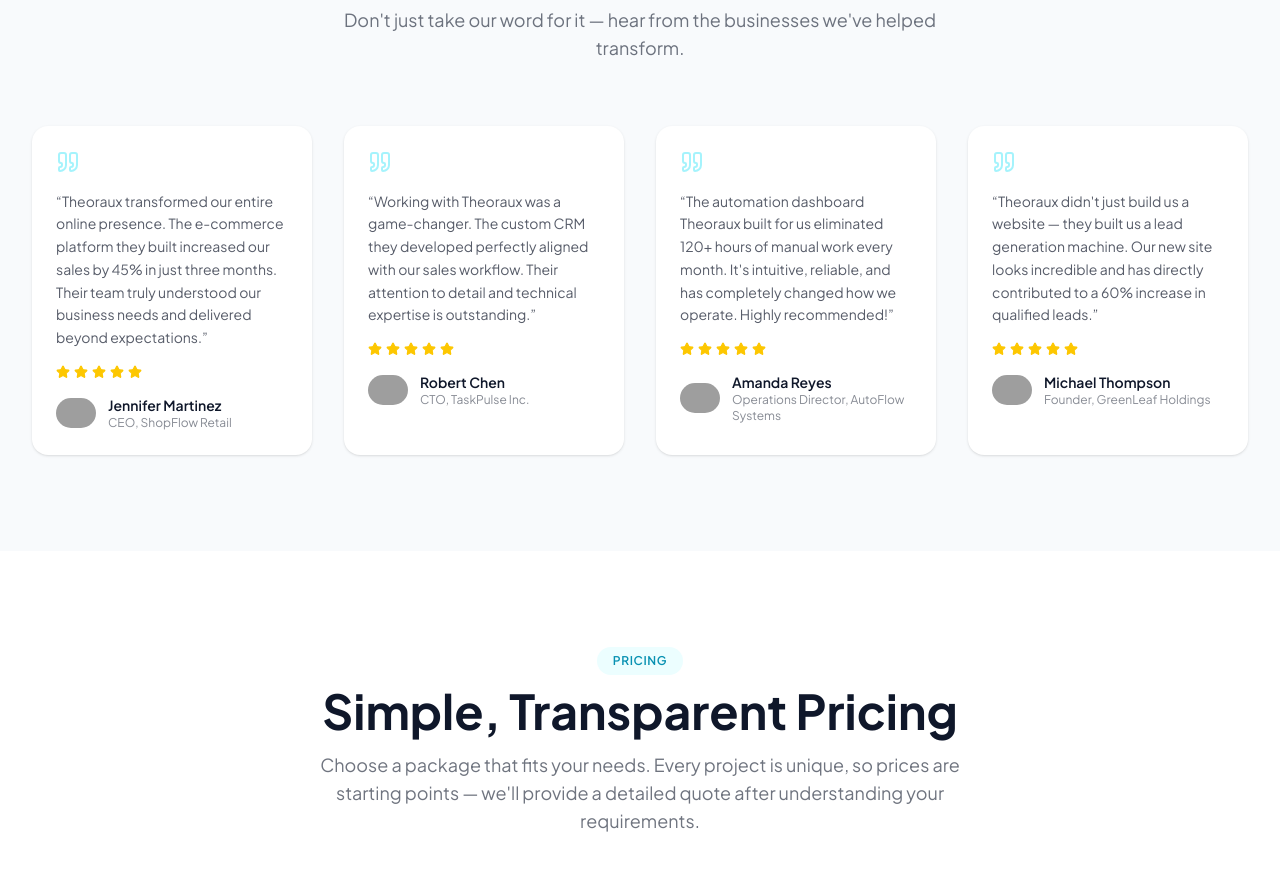
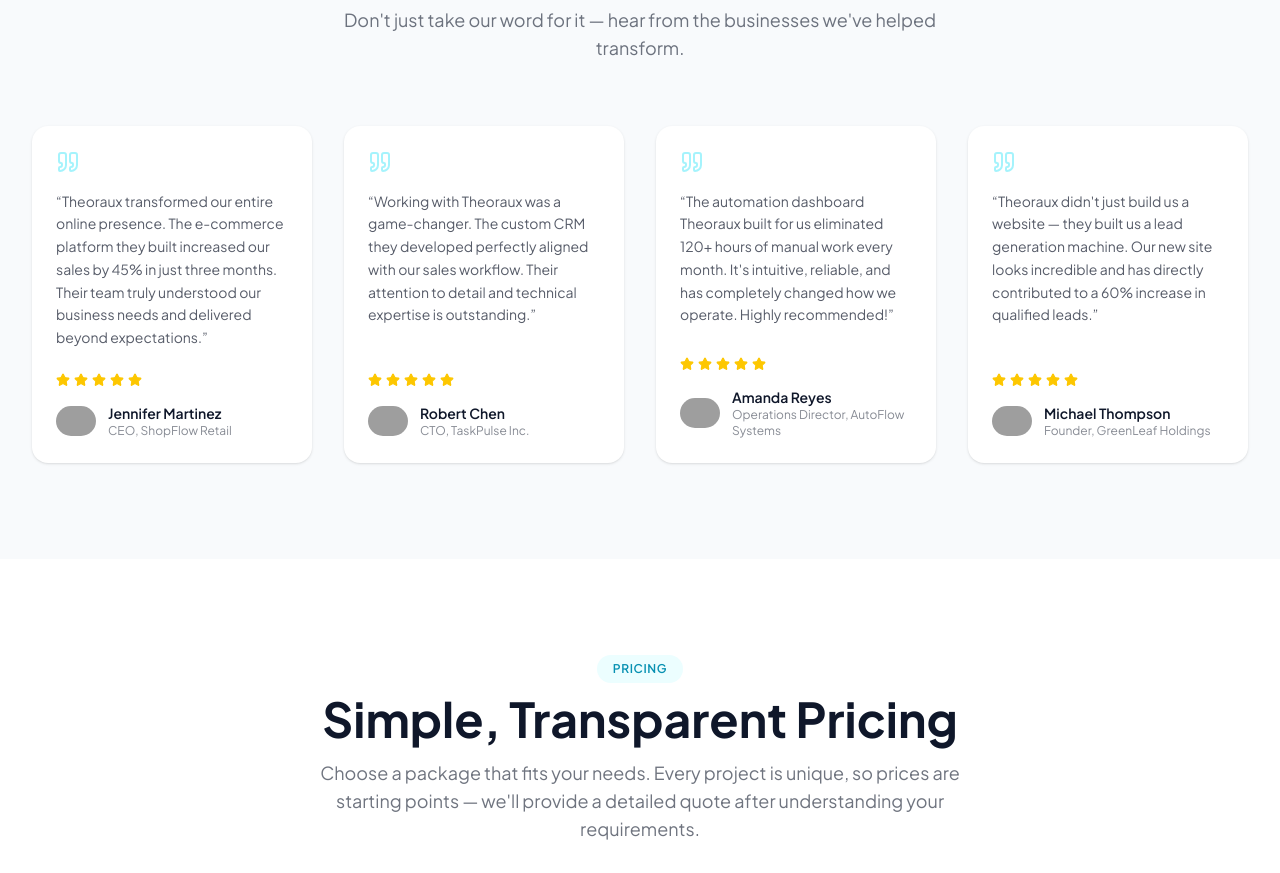
Before and after one commit to BunquinTheodore/Theoraux, a Next.js app: page / in a window 1280 px wide. Shown: the part 3760-4633 px from the top of the page. Built offline with nearby package versions, Linux system fonts and the light colour scheme; grey boxes are pictures that could not be loaded.

Commit message:
Fix testimonial author alignment consistency

```diff
--- a/src/components/sections/TestimonialsSection.tsx
+++ b/src/components/sections/TestimonialsSection.tsx
@@ -23,13 +23,16 @@ export default function TestimonialsSection() {
               whileInView={{ opacity: 1, y: 0 }}
               viewport={{ once: true }}
               transition={{ duration: 0.5, delay: index * 0.1 }}
-              className="rounded-2xl bg-white p-6 shadow-sm"
+              className="flex h-full flex-col rounded-2xl bg-white p-6 shadow-sm"
             >
+              <div className="flex-1 min-h-44">
                 <Quote size={24} className="mb-4 text-primary-200" />
                 <p className="text-sm leading-relaxed text-dark/70">
                   &ldquo;{testimonial.quote}&rdquo;
                 </p>
-              <div className="mt-4 flex gap-1">
+              </div>
+              <div className="mt-6">
+                <div className="flex gap-1">
                   {Array.from({ length: testimonial.rating }).map((_, i) => (
                     <Star
                       key={i}
@@ -55,6 +58,7 @@ export default function TestimonialsSection() {
                     </p>
                   </div>
                 </div>
+              </div>
             </motion.div>
           ))}
         </div>
```
Lines whose indentation alone changed are shown as unchanged.
